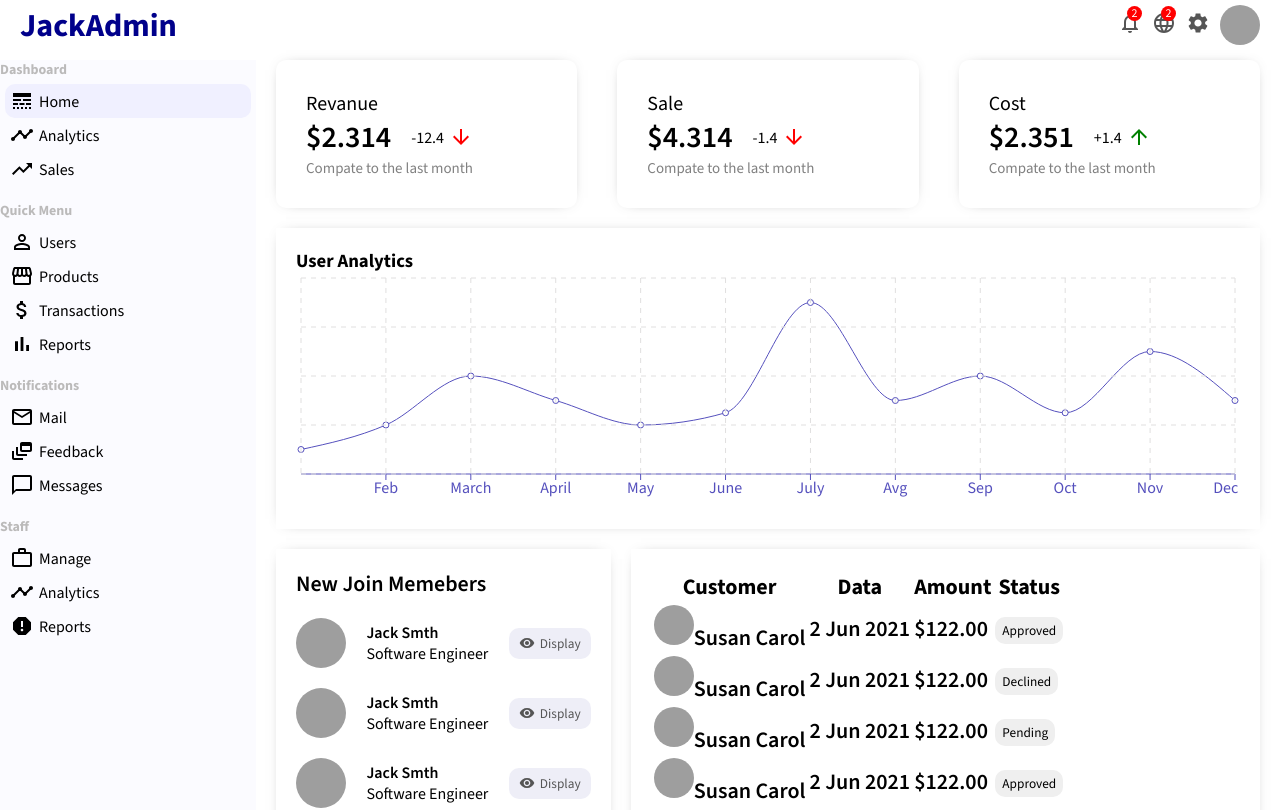
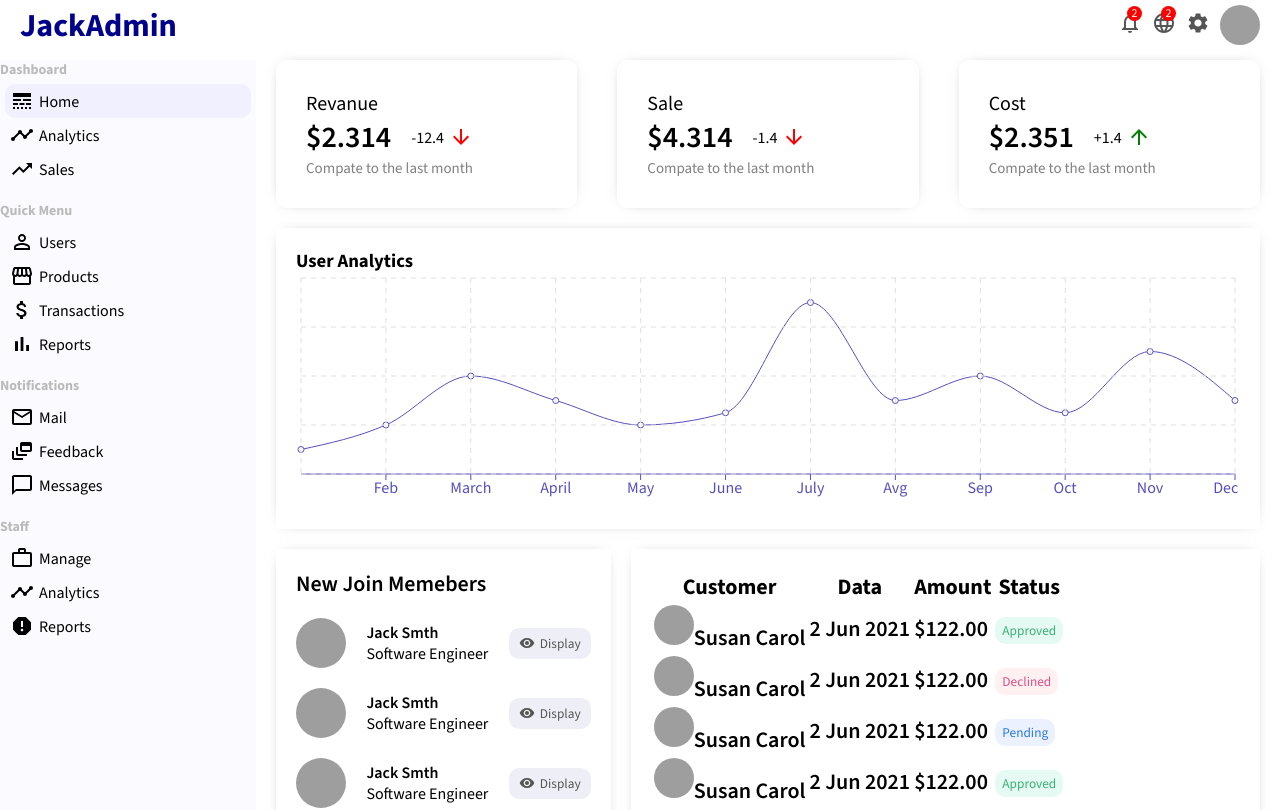
Before and after one commit to JavokhirTursunboev/admin_dashboard, a React (Create React App) app: page / in a window 1280 px wide. Shown: the top 810 px of the page. Built offline with nearby package versions, Linux system fonts and the light colour scheme; grey boxes are pictures that could not be loaded.

Commit message:
last transaction part is done

```diff
--- a/src/components/widgetLg/widgetLg.css
+++ b/src/components/widgetLg/widgetLg.css
@@ -14,8 +14,21 @@
   border-radius: 50%;
   object-fit: cover;
 }
-.widgetLgButton{
+.widgetLgButton {
   padding: 5px 7px;
   border: none;
   border-radius: 10px;
 }
+
+.widgetLgButton.Approved {
+  background-color: #e5faf2;
+  color: #3bb077;
+}
+.widgetLgButton.Declined {
+  background-color: #fff0f1;
+  color: #d95087;
+}
+.widgetLgButton.Pending {
+  background-color: #ebf1fe;
+  color: #2a7ade;
+}
```
